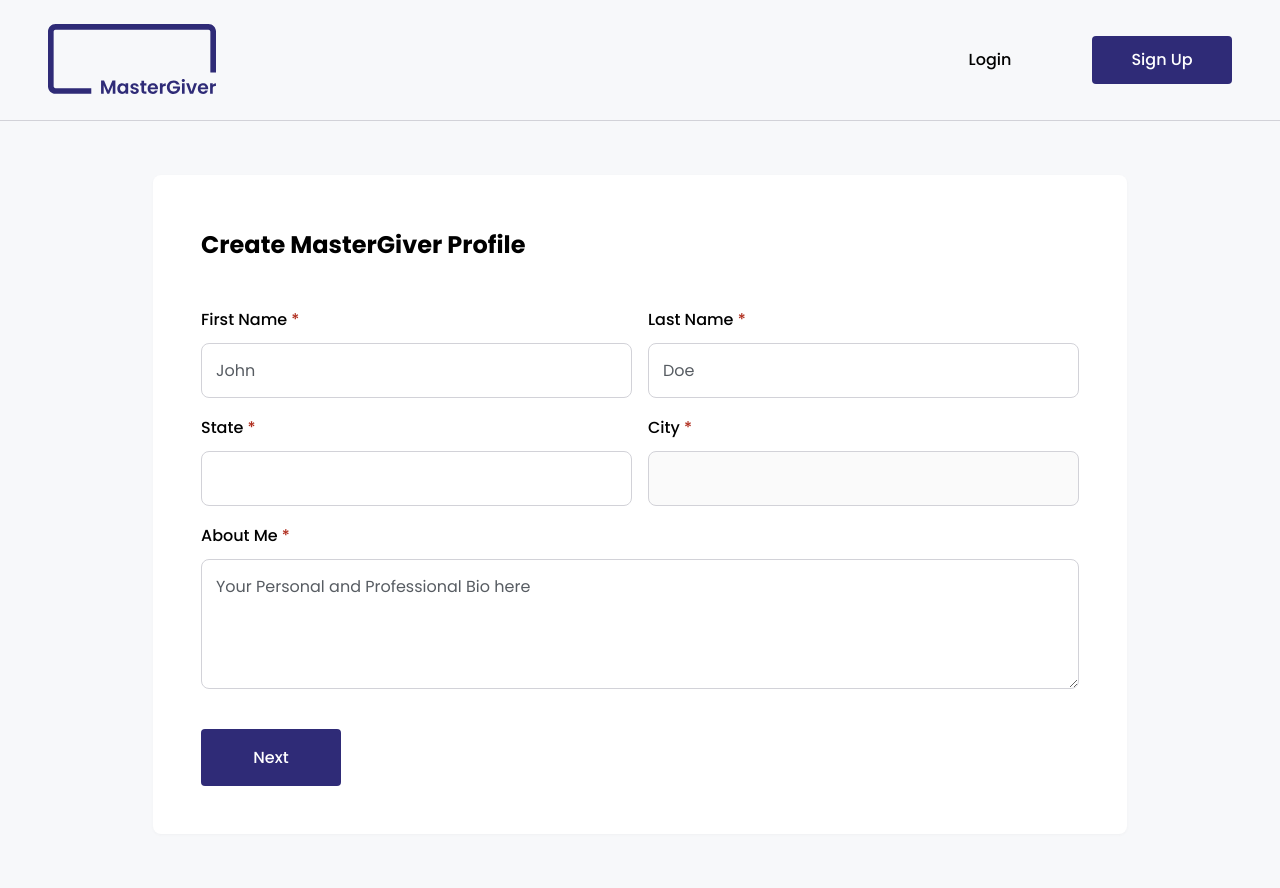
After one commit to Fasansola/MasterGiver, a Django app: page /create-profile/ in a window 1280 px wide. The commit adds this page. Run offline with Django 5.2, Linux system fonts and the light colour scheme; the visitor is signed in with stand-in values (Sample User, id 1).

Commit message:
Create profile page in development

```diff
--- a/givers/models.py
+++ b/givers/models.py
@@ -24,6 +24,7 @@ class User(AbstractUser):
     user_terms = models.BooleanField(default=True)
     state = models.CharField(max_length=128)
     city = models.CharField(max_length=128)
+    country = models.CharField(max_length=128, default='United States')
     profile_photo = models.ImageField(null=True, blank=True)
     about_me = models.TextField(null=True, blank=True)
     giving_motivation = models.TextField(null=True, blank=True)
--- /dev/null
+++ b/givers/static/scripts/create-profile.js
@@ -0,0 +1,137 @@
+const stateField = document.getElementById('state');
+const stateDropdown = document.getElementById('state-dropdown');
+const stateList = document.getElementById('state-list');
+
+const cityField = document.getElementById('city');
+const cityDropdown = document.getElementById('city-dropdown');
+const cityList = document.getElementById('city-list');
+
+let auth_token = '';
+let authTokenExpiry = 0;
+
+function debounce(func, delay) {
+    let timeoutId;
+    return function (...args) {
+        clearTimeout(timeoutId);
+        timeoutId = setTimeout(() => func.apply(this, args), delay);
+    };
+}
+
+function toggleDropdown(dropdown, isVisible) {
+    dropdown.style.visibility = isVisible ? 'visible' : 'hidden';
+    dropdown.style.opacity = isVisible ? '1' : '0';
+    dropdown.style.transform = isVisible ? 'translateY(0)' : 'translateY(-10px)';
+}
+
+async function getAuthToken() {
+    if (Date.now() < authTokenExpiry) return auth_token;
+    try {
+        const tokenResponse = await fetch("https://www.universal-tutorial.com/api/getaccesstoken", {
+            method: "GET",
+            headers: {
+                "Accept": "application/json",
+                "api-token": "KNwxBmdsxiMZ-pkO3rRkSYU6RuJNADHssVY2KwKGJxb_ZKdHYECy-iKrxib_WLlz4h8",
+                "user-email": "wpxstudiox@gmail.com"
+            }
+        });
+        const tokenData = await tokenResponse.json();
+        auth_token = tokenData.auth_token;
+        authTokenExpiry = Date.now() + (23 * 60 * 60 * 1000); // Set expiry to 23 hours
+        return auth_token;
+    } catch (error) {
+        console.error("Error fetching auth token:", error);
+        throw error;
+    }
+}
+
+async function fetchState() {
+    try {
+        const token = await getAuthToken();
+        const statesResponse = await fetch("https://www.universal-tutorial.com/api/states/United States", {
+            method: "GET",
+            headers: {
+                "Authorization": "Bearer " + token,
+                "Accept": "application/json"
+            }
+        });
+        const states = await statesResponse.json();
+        stateList.innerHTML = states.map(state =>
+            `<li class="user-state" tabindex="0">${state.state_name}</li>`
+        ).join('');
+
+        addKeyboardNavigation(stateList, '.user-state', fillState);
+    } catch (error) {
+        console.error("Error fetching states:", error);
+    }
+}
+
+async function fetchCity(state) {
+    try {
+        const token = await getAuthToken();
+        cityList.innerHTML = '';
+        const citiesResponse = await fetch(`https://www.universal-tutorial.com/api/cities/${state}`, {
+            method: "GET",
+            headers: {
+                "Authorization": "Bearer " + token,
+                "Accept": "application/json"
+            }
+        });
+        const cities = await citiesResponse.json();
+        cityList.innerHTML = cities.map(city =>
+            `<li class="user-city" tabindex="0">${city.city_name}</li>`
+        ).join('');
+
+        addKeyboardNavigation(cityList, '.user-city', fillCity);
+    } catch (error) {
+        console.error("Error fetching cities:", error);
+    }
+}
+
+function addKeyboardNavigation(list, selector, fillFunction) {
+    list.querySelectorAll(selector).forEach(item => {
+        item.addEventListener('keydown', (e) => {
+            if (e.key === 'Enter') {
+                fillFunction(e);
+            }
+        });
+    });
+}
+
+function filterList(inputField, itemSelector) {
+    const filter = inputField.value.toUpperCase();
+    const items = document.querySelectorAll(itemSelector);
+    items.forEach(item => {
+        item.style.display = item.innerHTML.toUpperCase().includes(filter) ? '' : 'none';
+    });
+}
+
+const filterStates = () => filterList(stateField, '.user-state');
+const filterCities = () => filterList(cityField, '.user-city');
+
+function fillState(event) {
+    stateField.value = event.target.innerHTML;
+    cityField.value = '';
+    cityField.disabled = false;
+    fetchCity(stateField.value);
+    toggleDropdown(stateDropdown, false);
+}
+
+function fillCity(event) {
+    cityField.value = event.target.innerHTML;
+    toggleDropdown(cityDropdown, false);
+}
+
+// Event Listeners
+stateField.addEventListener('focus', () => toggleDropdown(stateDropdown, true));
+stateField.addEventListener('blur', () => setTimeout(() => toggleDropdown(stateDropdown, false), 200));
+stateField.addEventListener('input', debounce(filterStates, 300));
+
+cityField.addEventListener('focus', () => toggleDropdown(cityDropdown, true));
+cityField.addEventListener('blur', () => setTimeout(() => toggleDropdown(cityDropdown, false), 200));
+cityField.addEventListener('input', debounce(filterCities, 300));
+
+stateList.addEventListener('click', fillState);
+cityList.addEventListener('click', fillCity);
+
+// Initial fetch
+fetchState();
--- /dev/null
+++ b/givers/templates/givers/create_profile.html
@@ -0,0 +1,95 @@
+<!-- prettier-ignore -->
+
+{% extends "template1.html" %}
+{% load static %}
+
+{% block page_title %}Create An Account{% endblock %}
+{% block page_body %}
+<div class="form-header">
+  <h1 class="small-heading">Create MasterGiver Profile</h1>
+</div>
+<form
+  class="d-flex flex-column align-items-start forms"
+  action="{% url 'signup' %}"
+  method="POST"
+>
+  {% csrf_token %}
+  <div class="forms-split-div">
+    <div class="col-6 col-12-sm d-flex flex-column forms_div">
+      <label for="first_name" class="small-text required">First Name</label>
+      <input
+        type="text"
+        id="first_name"
+        name="first_name"
+        placeholder="John"
+        class="input"
+        required
+      />
+    </div>
+    <div class="col-6 col-12-sm d-flex flex-column forms_div">
+      <label for="last_name" class="small-text required">Last Name</label>
+      <input
+        type="text"
+        id="last_name"
+        name="last_name"
+        placeholder="Doe"
+        class="input"
+        required
+      />
+    </div>
+  </div>
+  <div class="forms-split-div">
+    <div class="col-6 col-12-sm flex-row-sm relative forms_div">
+      <label for="state" class="small-text required">State</label>
+      <input
+        type="text"
+        id="state"
+        name="state"
+        placeholder=""
+        class="input"
+        required
+      />
+      <div class="absolute dropdown-list" id="state-dropdown">
+        <h4 class="bold dropdown-h">States</h4>
+
+        <ul class="dropdown-ul" id="state-list"></ul>
+      </div>
+    </div>
+    <div class="col-6 col-12-sm relative forms_div">
+      <label for="city" class="small-text required">City</label>
+      <input
+        type="text"
+        id="city"
+        name="city"
+        placeholder=""
+        class="input"
+        disabled
+        required
+      />
+      <div class="absolute dropdown-list" id="city-dropdown">
+        <h4 class="bold dropdown-h">Cities</h4>
+
+        <ul class="dropdown-ul" id="city-list"></ul>
+      </div>
+    </div>
+  </div>
+  <div class="forms_div">
+    <label for="about_me" class="small-text required">About Me</label>
+    <textarea
+      class="input"
+      name="about_me"
+      id="about_me"
+      rows="4"
+      placeholder="Your Personal and Professional Bio here"
+    ></textarea>
+  </div>
+  {% if error %}
+  <div class="danger-text forms-warning">
+    <img src="{% static "icons/error.svg" %}" alt=""> {{ error }}
+  </div>
+  {% endif %}
+  <button type="submit" class="button dark-button">Next</button>
+</form>
+{% endblock %} {% block page_scripts %}
+<script src="{% static 'scripts/create-profile.js' %}"></script>
+{% endblock %}
--- a/givers/templates/givers/index.html
+++ b/givers/templates/givers/index.html
@@ -91,7 +91,7 @@
   </section>
   <!-- CTA SECTION -->
   <section class="cta-section">
-    <div class="d-flex flex-column align-items-center gap">
+    <div class="d-flex flex-column align-items-center cta-container">
       <h4 class="bold text-center accent-text">JOIN OUR COMMUNITY</h4>
       <h2 class="text-center big-heading">Become a MasterGiver.</h2>
       <p class="cta-content text-center big-text">
--- a/givers/urls.py
+++ b/givers/urls.py
@@ -5,4 +5,5 @@ urlpatterns = [
     path('', views.home, name='home'),
     path('signup/', views.signup, name='signup'),
     path('login/', views.login, name='login'),
+    path('create-profile/', views.create_profile, name='create_profile'),
 ]
--- a/givers/views.py
+++ b/givers/views.py
@@ -1,11 +1,12 @@
 import re
 
-from django.shortcuts import render
+from django.shortcuts import render, redirect
 from django.http import HttpResponse, JsonResponse
 from django.db import IntegrityError
 from django.core.validators import validate_email
 from django.core.exceptions import ValidationError
 from django.contrib.auth import authenticate, login, logout
+from django.contrib.auth.decorators import login_required
 
 from .models import User
 
@@ -60,8 +61,9 @@ def signup(request):
     # Save Data to the database
     try:
         user = User.objects.create_user(username, email, password)
-        login(request, user)
-        return JsonResponse({'success': 'Thanks for signing up!'}, status=201)
+        login(user)
+        # JsonResponse({'success': 'Thanks for signing up!'}, status=201)
+        return redirect('create_profile')
     except IntegrityError as e:
         error_message = str(e)
         if 'username' in error_message:
@@ -78,6 +80,12 @@ def signup(request):
             return render(request, 'givers/register.html', context)
 
 
+@login_required
+def create_profile(request):
+    if request.method != 'POST':
+        return render(request, 'givers/create_profile.html')
+
+
 def login(request):
     pass
 
--- a/static/styles/components.css
+++ b/static/styles/components.css
@@ -13,10 +13,11 @@
     display: flex;
     justify-content: center;
     padding: 16px 32px;
-    border-radius: 8px;
+    border-radius: 4px;
     font-weight: 500;
     cursor: pointer;
     transition: all 0.3s;
+    min-width: 140px;
 }
 
 
@@ -67,12 +68,22 @@ button {
     gap: 16px;
 }
 
-.forms div {
-    width: 100%;
+.forms_div {
     display: flex;
     flex-direction: column;
+    width: 100%;
     gap: 8px;
 }
+
+
+.forms-split-div {
+    display: flex;
+    flex-direction: row;
+    width: 100%;
+    gap: 16px;
+}
+
+
 
 .forms label {
     font-size: 1rem;
@@ -84,23 +95,22 @@ button {
     color: #AF2A1A;
 }
 
-.forms input {
-    padding: 12px;
+.forms .input {
+    padding: 14px;
     font-size: 1rem;
     font-family: 'poppins', sans-serif;
     border-radius: 8px;
     border: 1px solid var(--brand-gray);
     width: 100%;
-    height: 53px;
 }
 
-.forms input:focus {
+.forms .input:focus {
     outline: var(--secondary-purple);
     border: 1px solid var(--secondary-purple);
 }
 
 
-input::placeholder {
+.input::placeholder {
     color: #575C62;
     font-size: 1rem;
 }
@@ -184,6 +194,10 @@ input::placeholder {
 /* FORMS RESPONSIVE */
 
 @media only screen and (max-width: 576px) {
+    .forms-split-div {
+        flex-direction: column;
+    }
+
     .checkbox-div input[type="checkbox"] {
         width: 30px;
     }
--- a/static/styles/display.css
+++ b/static/styles/display.css
@@ -49,6 +49,11 @@
     align-items: flex-end;
 }
 
+/* Hide utilities */
+.d-none {
+    display: none;
+}
+
 
 /* RESPONSIVE STRUCTURE FOR FLEX DISPLAY */
 
@@ -96,6 +101,10 @@
     .align-items-sm-end {
         align-items: flex-end;
     }
+
+    .d-xs-none {
+        display: none !important;
+    }
 }
 
 @media (max-width: 768px) {
@@ -141,6 +150,10 @@
 
     .align-items-md-end {
         align-items: flex-end;
+    }
+
+    .d-sm-none {
+        display: none !important;
     }
 }
 
@@ -188,6 +201,10 @@
     .align-items-lg-end {
         align-items: flex-end;
     }
+
+    .d-md-none {
+        display: none !important;
+    }
 }
 
 @media (max-width: 1200px) {
@@ -234,39 +251,8 @@
     .align-items-xl-end {
         align-items: flex-end;
     }
-}
 
-/* Hide utilities */
-.d-none {
-    display: none;
-}
-
-@media (max-width: 575.98px) {
-    .d-xs-none {
-        display: none !important;
-    }
-}
-
-@media (min-width: 576px) and (max-width: 767.98px) {
-    .d-sm-none {
-        display: none !important;
-    }
-}
-
-@media (min-width: 768px) and (max-width: 991.98px) {
-    .d-md-none {
-        display: none !important;
-    }
-}
-
-@media (min-width: 992px) and (max-width: 1199.98px) {
     .d-lg-none {
-        display: none !important;
-    }
-}
-
-@media (min-width: 1200px) {
-    .d-xl-none {
         display: none !important;
     }
 }
@@ -381,3 +367,73 @@
         width: 100%;
     }
 }
+
+
+/* POSITION */
+
+.relative {
+    position: relative;
+}
+
+.absolute {
+    position: absolute;
+}
+
+
+
+
+/* DROPDOWN LIST CONTENTS */
+/* THIS FEILD IS TEMPORARY */
+
+.dropdown-list {
+    display: flex;
+    visibility: hidden;
+    width: 100%;
+    flex-direction: column;
+    gap: 12px;
+    background-color: var(--white);
+    padding-top: 12px;
+    top: 100%;
+    margin-top: 10px;
+    border: 1px solid var(--brand-gray);
+    border-radius: 8px;
+    z-index: 100;
+}
+
+
+
+.dropdown {
+    visibility: hidden;
+    opacity: 0;
+    transform: translateY(-10px);
+    transition: visibility 0s, opacity 0.2s, transform 0.2s;
+}
+
+
+.dropdown-h {
+    padding: 0 24px;
+}
+
+.dropdown-ul {
+    display: flex;
+    flex-direction: column;
+    max-height: 240px;
+    overflow: hidden;
+    overflow-y: auto;
+
+}
+
+.dropdown-ul li {
+    padding: 12px 24px;
+    transition: all 0.2s;
+}
+
+.dropdown-ul li:last-child {
+    border-radius: 0 0 8px 8px;
+}
+
+
+.dropdown-ul li:hover {
+    background-color: var(--secondary-purple);
+    color: var(--white);
+}
```
Also changed, not shown: givers/static/styles/index.css (+5 -5 lines), givers/templates/givers/register.html (+4 -4 lines), requirements.txt (added, +18 -0 lines), givers/migrations/0006_user_country.py (added), 1 other file.
